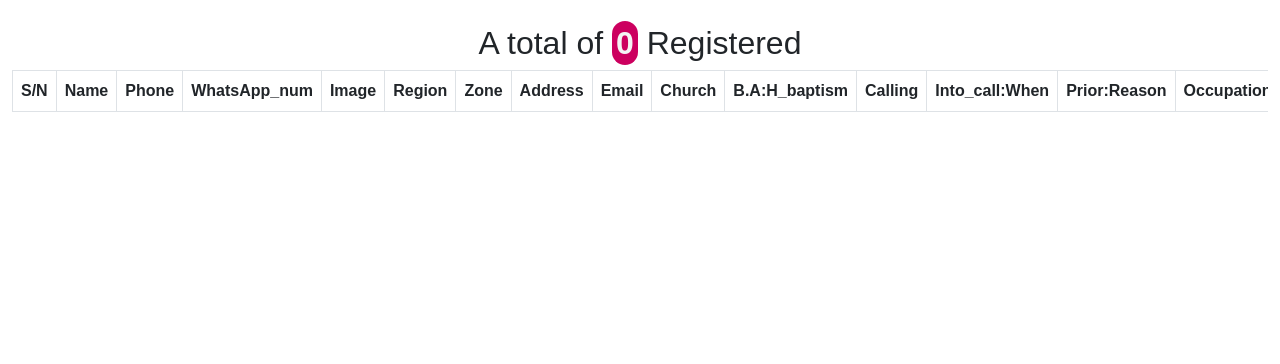
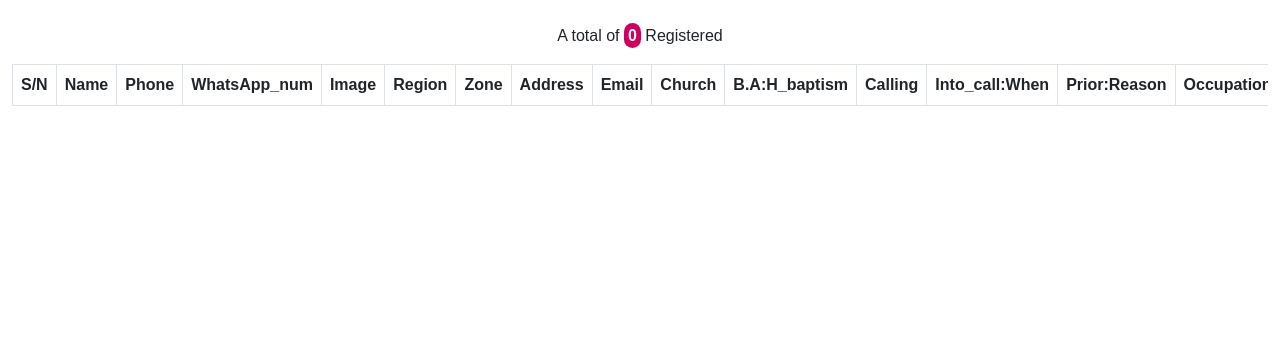
Before and after one commit to nneliIfeanyi/mitre, a PHP site: page /mitre/admin/all_registered in a window 1280 px wide. Shown: the part 56-420 px from the top of the page. Run offline with PHP 8.4, Linux system fonts and the light colour scheme; data that the repository does not hold is empty.

Commit message:
prod hope

```diff
--- a/app/views/admin/all_registered.php
+++ b/app/views/admin/all_registered.php
@@ -2,7 +2,7 @@
 <div class="container-fluid">
 <div class="card-body"  style="overflow-x: scroll; height:95vh;">
 <h3 class="text-primary"><?php flash('del_msg'); ?></h3>
-        <h2 class="text-center">A total of <span class="text-light bg-primary rounded-5 p-1 fw-bold"><?php echo $data['total'] ?></span> Registered</h2>
+        <p class="text-center">A total of <span class="text-light bg-primary rounded-5 p-1 fw-bold"><?php echo $data['total'] ?></span> Registered</p>
         <table class="table table-striped table-bordered">
           <thead>
              <tr class="">
--- a/app/views/inc/footer.php
+++ b/app/views/inc/footer.php
@@ -1,4 +1,16 @@
+<script type="text/javascript">
+ 	function VerifyUploadSizeIsOk() {
+ 		var UploadFieldID = "file-upload";
+ 		var MaxSizeInBytes = 1024024;
+ 		var fld = document.getElementById(UploadFieldID);
+ 		if (fld.files && fld.files.length == 1 && fld.files[0].size > MaxSizeInBytes) {
 
+ 			alert("Image size too large, The file must be less than 1MB");
+ 			return false;
+ 		}
+ 		return true;
+ 	}
+</script>
 <script src="<?= URLROOT ;?>/js/bootstrap.bundle.min.js"></script>
 <script src="<?= URLROOT ;?>/js/script.js"></script>
 </body>
```
Also changed, not shown: app/views/students/registration.php (+4 -3 lines).
